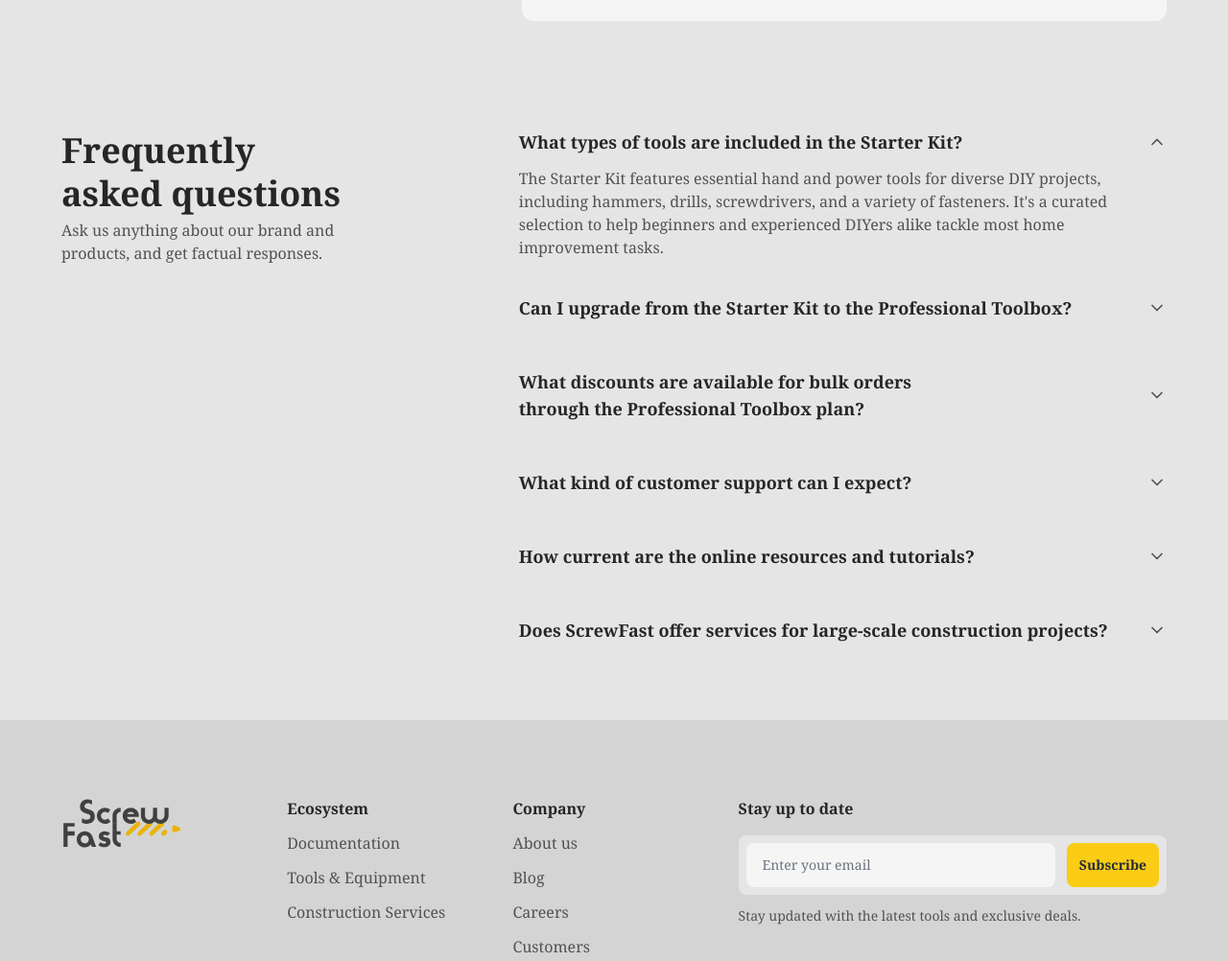
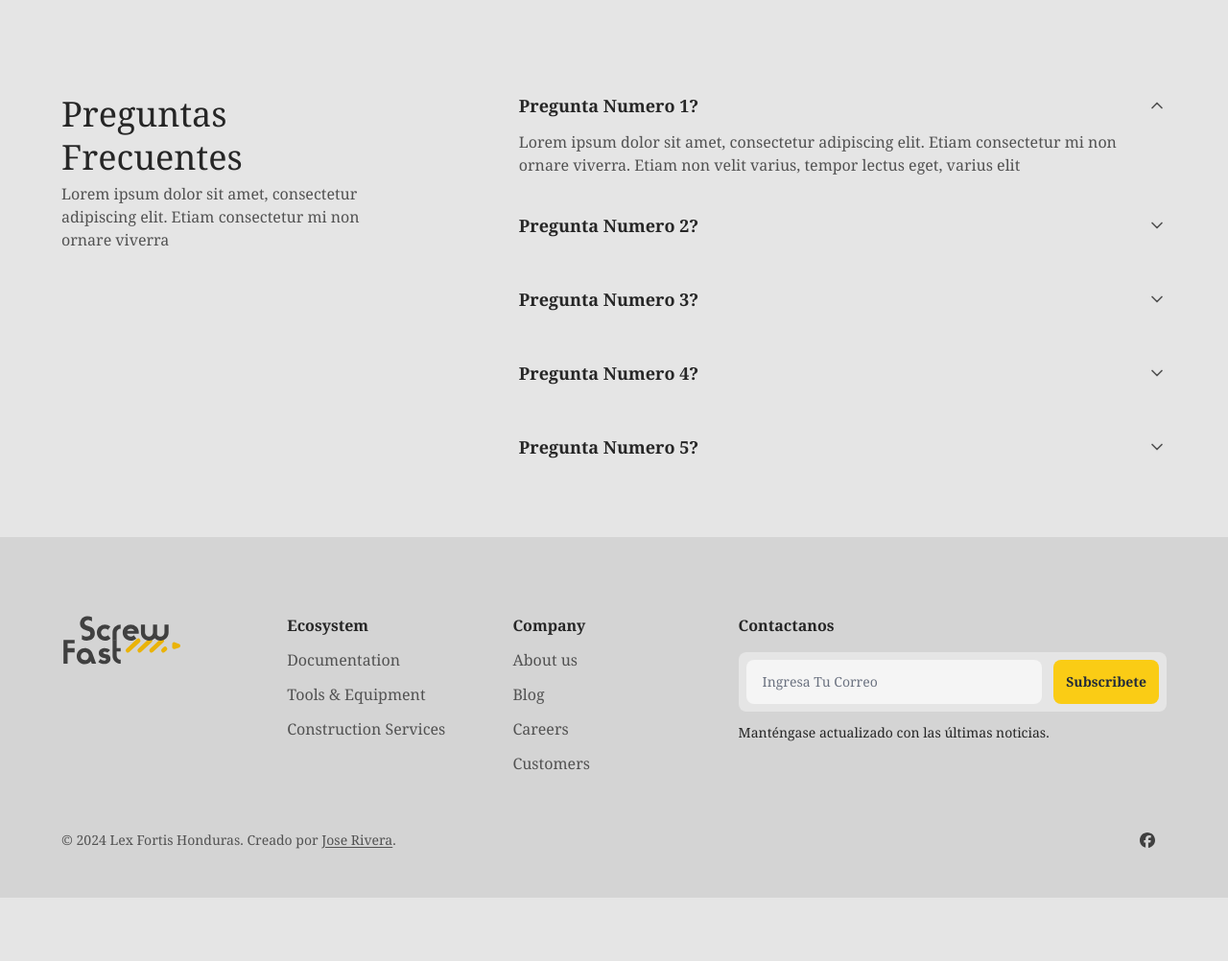
Before and after one commit to josecarlosrt/lex-fortis-hn, an Astro site: page / in a window 1280 px wide. Shown: the part 2860-3862 px from the top of the page at 96% size. After the commit the page ends 3796 px from the top, so only its background shows below. Built offline with nearby package versions, Linux system fonts and the light colour scheme; Astro itself is replaced by a stand-in of ours.

Commit message:
split & footer updates

```diff
--- a/src/components/sections/FAQ.astro
+++ b/src/components/sections/FAQ.astro
@@ -32,7 +32,7 @@
     <div class="md:col-span-2">
       <div class="max-w-xs">
         <h2
-          class="text-2xl font-bold text-neutral-800 dark:text-neutral-200 md:text-4xl md:leading-tight"
+          class="text-2xl font-normal text-neutral-800 dark:text-neutral-200 md:text-4xl md:leading-tight"
         >
           <Fragment set:html={title} />
         </h2>
--- a/src/components/sections/FooterSection.astro
+++ b/src/components/sections/FooterSection.astro
@@ -12,9 +12,9 @@
 const strings = Astro.currentLocale === "fr" ? frStrings : enStrings;
 
 // Define the variables that will be used in this component
-const sectionThreeTitle: string = Astro.currentLocale === "fr" ? "Rester à jour" : "Stay up to date";
+const sectionThreeTitle: string = Astro.currentLocale === "fr" ? "Rester à jour" : "Contactanos";
 const sectionThreeContent: string = Astro.currentLocale === "fr" ? "Restez informé des derniers outils et des offres exclusives." :
-  "Stay updated with the latest tools and exclusive deals.";
+  "Manténgase actualizado con las últimas noticias.";
 const crafted: string = Astro.currentLocale === "fr" ? "Fabriqué par" : "Creado por";
 ---
 
@@ -51,13 +51,13 @@
       }
 
       <div class="col-span-2">
-        <h3 class="font-bold text-neutral-800 dark:text-neutral-200">
+        <h3 class="font-bold text-neutral-800 dark:text-neutral-100">
           {sectionThreeTitle}
         </h3>
 
         <form>
           <EmailFooterInput />
-          <p class="mt-3 text-sm text-neutral-600 dark:text-neutral-400">
+          <p class="mt-3 text-sm text-neutral-800 dark:text-neutral-200">
             {sectionThreeContent}
           </p>
         </form>
@@ -68,7 +68,7 @@
       class="mt-9 grid gap-y-2 sm:mt-12 sm:flex sm:items-center sm:justify-between sm:gap-y-0"
     >
       <div class="flex items-center justify-between">
-        <p class="text-sm text-neutral-600 dark:text-neutral-400">
+        <p class="text-sm text-neutral-600 dark:text-neutral-200">
           © <span id="current-year"></span> {SITE.title}. {crafted}
           <a
             class="rounded-lg font-medium underline underline-offset-2 outline-none ring-zinc-500 transition duration-300 hover:text-neutral-700 hover:decoration-dashed focus:outline-none focus-visible:ring dark:ring-zinc-200 dark:hover:text-neutral-300"
--- a/src/components/ui/blocks/TabContent.astro
+++ b/src/components/ui/blocks/TabContent.astro
@@ -20,7 +20,7 @@
 // Set class based on 'second' property
 // If 'second' is present, use an alternate style for the image
 const secondClass = second
-  ? "shadow-xl aspect-[5/4] bg-neutral-300 dark:bg-neutral-600 object-cover p-3 lg:aspect-auto shadow-neutral-200 rounded-xl dark:shadow-neutral-900/[.2]"
+  ? "shadow-xl aspect-[5/4] bg-neutral-300 dark:bg-neutral-600 object-cover lg:aspect-auto shadow-neutral-200 rounded-xl dark:shadow-neutral-900/[.2]"
   : "shadow-xl aspect-[3/2] object-cover lg:aspect-auto shadow-neutral-200 rounded-xl dark:shadow-neutral-900/[.2]";
 
 /*
--- a/src/components/ui/forms/input/EmailFooterInput.astro
+++ b/src/components/ui/forms/input/EmailFooterInput.astro
@@ -1,7 +1,7 @@
 ---
 const {
   label = "Search",
-  title = Astro.currentLocale === "fr" ? "S'abonner" : "Subscribe",
+  title = "Subscribete",
   id = "footer-input",
 } = Astro.props;
 
@@ -11,7 +11,7 @@
   id?: string;
 }
 
-const placeholder = Astro.currentLocale === "fr" ? "Entrez votre email" : "Enter your email";
+const placeholder = "Ingresa Tu Correo";
 ---
 
 <div
@@ -28,7 +28,7 @@
     />
   </div>
   <a
-    class="inline-flex w-full items-center justify-center gap-x-2 whitespace-nowrap rounded-lg border border-transparent bg-yellow-400 p-3 text-sm font-bold text-navy-500 outline-none ring-zinc-500 transition duration-300 hover:bg-yellow-400 focus-visible:ring disabled:pointer-events-none disabled:opacity-50 dark:ring-zinc-200 dark:focus:outline-none dark:focus:ring-1 sm:w-auto"
+    class="inline-flex w-full items-center justify-center gap-x-2 whitespace-nowrap rounded-lg border border-transparent bg-yellow-400 p-3 text-sm font-bold text-navy-500 outline-none ring-zinc-500 transition duration-300 hover:bg-yellow-100 focus-visible:ring disabled:pointer-events-none disabled:opacity-50 dark:ring-zinc-200 dark:focus:outline-none dark:focus:ring-1 sm:w-auto"
     href="#"
   >
     {title}
--- a/src/data_files/faqs.json
+++ b/src/data_files/faqs.json
@@ -1,29 +1,25 @@
 {
-  "subTitle": "Ask us anything about our brand and products, and get factual responses.",
+  "subTitle": "Lorem ipsum dolor sit amet, consectetur adipiscing elit. Etiam consectetur mi non ornare viverra",
   "faqs": [
     {
-      "question": "What types of tools are included in the Starter Kit?",
-      "answer": "The Starter Kit features essential hand and power tools for diverse DIY projects, including hammers, drills, screwdrivers, and a variety of fasteners. It's a curated selection to help beginners and experienced DIYers alike tackle most home improvement tasks."
+      "question": "Pregunta Numero 1?",
+      "answer": "Lorem ipsum dolor sit amet, consectetur adipiscing elit. Etiam consectetur mi non ornare viverra. Etiam non velit varius, tempor lectus eget, varius elit"
     },
     {
-      "question": "Can I upgrade from the Starter Kit to the Professional Toolbox?",
-      "answer": "Absolutely! You can upgrade to the Professional Toolbox at any time to access a wider range of high-quality tools, enjoy priority customer support, and receive exclusive content. Contact our support team for a seamless transition."
+      "question": "Pregunta Numero 2?",
+      "answer": "Lorem ipsum dolor sit amet, consectetur adipiscing elit. Etiam consectetur mi non ornare viverra. Etiam non velit varius, tempor lectus eget, varius elit"
     },
     {
-      "question": "What discounts are available for bulk orders through the Professional Toolbox plan?",
-      "answer": "Professional Toolbox members are entitled to exclusive discounts on bulk orders, the percentage of which may vary depending on the order volume. Get in touch with us to discuss your needs, and we'll provide a tailored discount structure."
+      "question": "Pregunta Numero 3?",
+      "answer": "Lorem ipsum dolor sit amet, consectetur adipiscing elit. Etiam consectetur mi non ornare viverra. Etiam non velit varius, tempor lectus eget, varius elit"
     },
     {
-      "question": "What kind of customer support can I expect?",
-      "answer": "All our customers receive dedicated email support. With the Starter Kit, you'll receive our standard support, while the Professional Toolbox plan upgrades you to priority support, meaning faster response times and specialized assistance."
+      "question": "Pregunta Numero 4?",
+      "answer": "Lorem ipsum dolor sit amet, consectetur adipiscing elit. Etiam consectetur mi non ornare viverra. Etiam non velit varius, tempor lectus eget, varius elit"
     },
     {
-      "question": "How current are the online resources and tutorials?",
-      "answer": "We regularly update our online resources and tutorials to reflect the latest trends in DIY and construction, as well as introductions to new tools and techniques. Our material aims to be comprehensive and user-friendly for all skill levels."
-    },
-    {
-      "question": "Does ScrewFast offer services for large-scale construction projects?",
-      "answer": "Yes, our Enterprise Solutions are designed for larger companies requiring comprehensive services. We provide consultation, planning, and supply of high-grade tools and materials, as well as staffing solutions for substantial construction needs. Contact us for a customized quote."
+      "question": "Pregunta Numero 5?",
+      "answer": "Lorem ipsum dolor sit amet, consectetur adipiscing elit. Etiam consectetur mi non ornare viverra. Etiam non velit varius, tempor lectus eget, varius elit"
     }
   ]
 }
--- a/src/pages/index.astro
+++ b/src/pages/index.astro
@@ -11,6 +11,8 @@
 import features from "@data/features.json";
 import featureImage from "@images/features-image.png";
 import tools from "@images/automated-tools.avif";
+import splitOne from "@images/split-one.png";
+import splitTwo from "@images/split-two.png";
 import dashboard from "@images/dashboard-image.avif";
 ---
 
@@ -41,7 +43,7 @@
         content:
           "Lorem ipsum dolor sit amet, consectetur adipiscing elit. Nam gravida posuere lectus, vel pharetra urna consequat vitae. Quisque iaculis scelerisque ipsum et lacinia. Pellentesque a metus tincidunt, ultricies ipsum sed, sodales risus.",
         svg: "mapPin",
-        src: tools,
+        src: splitOne,
         alt: "Yellow and black heavy equipment on brown grass field",
         first: true,
       },
@@ -50,7 +52,7 @@
         content:
           "Lorem ipsum dolor sit amet, consectetur adipiscing elit. Nam gravida posuere lectus, vel pharetra urna consequat vitae. Quisque iaculis scelerisque ipsum et lacinia. Pellentesque a metus tincidunt, ultricies ipsum sed, sodales risus.",
         svg: "dashboard",
-        src: dashboard,
+        src: splitTwo,
         alt: "A screenshot or graphic representation of the intuitive dashboard",
         second: true,
       },
@@ -58,5 +60,5 @@
   />
 
 
-  <FAQ title="Frequently<br />asked questions" faqs={faqs} />
+  <FAQ title="Preguntas<br />Frecuentes" faqs={faqs} />
 </MainLayout>
```
Also changed, not shown: 2 other files.
